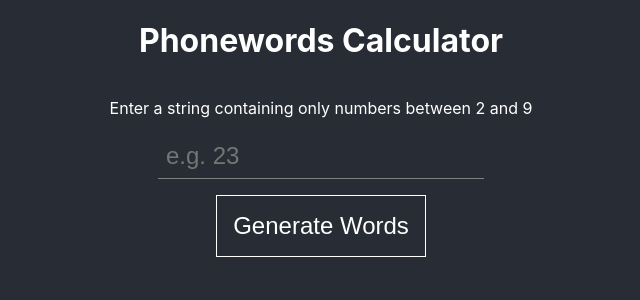
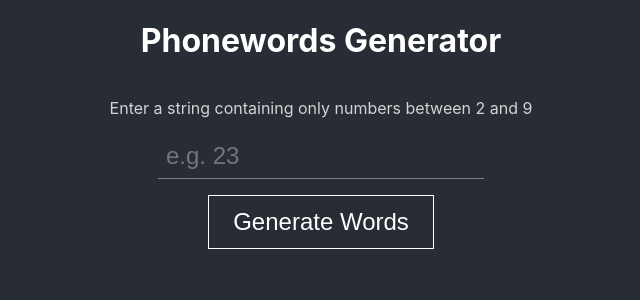
Before and after one commit to ewantindale/phonewords, a React (Create React App) app in the folder frontend/: page / in a window 1280 px wide. Shown: the top 300 px of the page, without its empty margins (319-959 px from the left). Built offline with nearby package versions, Linux system fonts and the light colour scheme.

Commit message:
update title

```diff
--- a/frontend/src/App.css
+++ b/frontend/src/App.css
@@ -9,6 +9,10 @@
   flex-direction: column;
   align-items: center;
   color: white;
+}
+
+.App-description {
+  color: lightgrey;
 }
 
 .App-input {
@@ -32,7 +36,7 @@
   background: none;
   border: 1px solid white;
   color: white;
-  padding: 1rem;
+  padding: 0.75rem 1.5rem;
   transition: 0.25s ease;
 }
 
--- a/frontend/src/App.js
+++ b/frontend/src/App.js
@@ -33,8 +33,10 @@ const App = () => {
   return (
     <div className="App">
       <header className="App-header">
-        <h1>Phonewords Calculator</h1>
-        <p>Enter a string containing only numbers between 2 and 9</p>
+        <h1>Phonewords Generator</h1>
+        <p className="App-description">
+          Enter a string containing only numbers between 2 and 9
+        </p>
 
         <form onSubmit={submitForm}>
           <input
```
